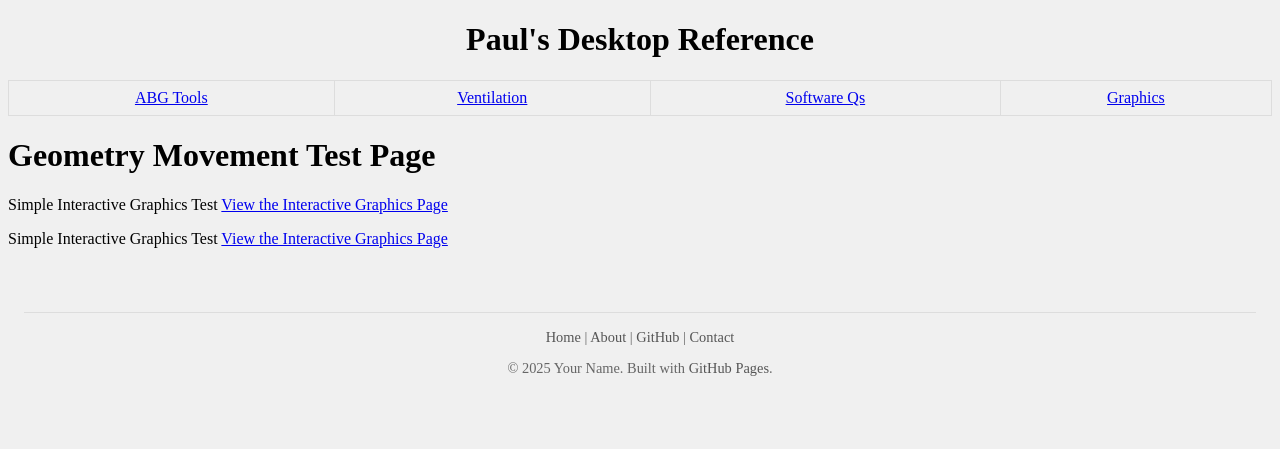
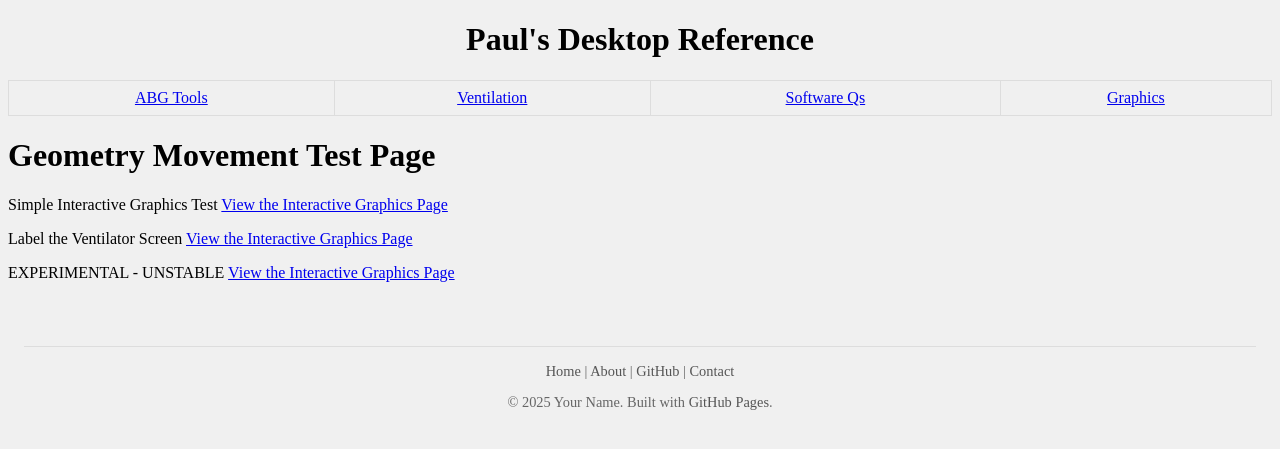
Before and after one commit to ZBZFirst/info, a Jekyll site: the page built from graphicsindex.md, in a window 1280 px wide. Shown: the top 449 px of the page. Built offline with Jekyll 4.4.1, drawn with Linux system fonts in a browser that asks for light colours.

Commit message:
Update graphicsindex.md

```diff
--- a/graphicsindex.md
+++ b/graphicsindex.md
@@ -8,5 +8,8 @@ title: Interactive Draggable Graphics
 Simple Interactive Graphics Test
 [View the Interactive Graphics Page](/info/graphics.html)
 
-Simple Interactive Graphics Test
+Label the Ventilator Screen
 [View the Interactive Graphics Page](/info/graphics1.html)
+
+EXPERIMENTAL - UNSTABLE
+[View the Interactive Graphics Page](/info/graphics2.html)
```
